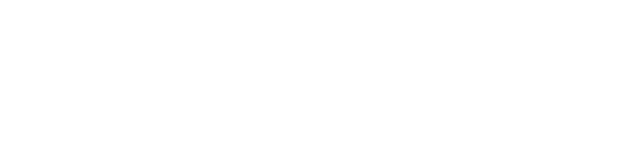
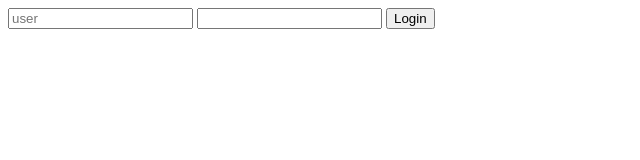
Before and after one commit to MauricioJC20/testmigrate, a plain HTML site: page login.html in a window 1280 px wide. Shown: the whole page, without its empty margins (0-640 px from the left). Drawn offline with Linux system fonts and the light colour scheme.

Commit message:
login new

```diff
--- a/login.html
+++ b/login.html
@@ -8,7 +8,11 @@
 </head>
 
 <body>
-
+    <div class="container">
+        <input type="text" class="form-control" placeholder="user">
+        <input type="password" class="form-control">
+        <button class="btn btn-primary">Login</button>
+    </div>
 </body>
 
 </html>
```
